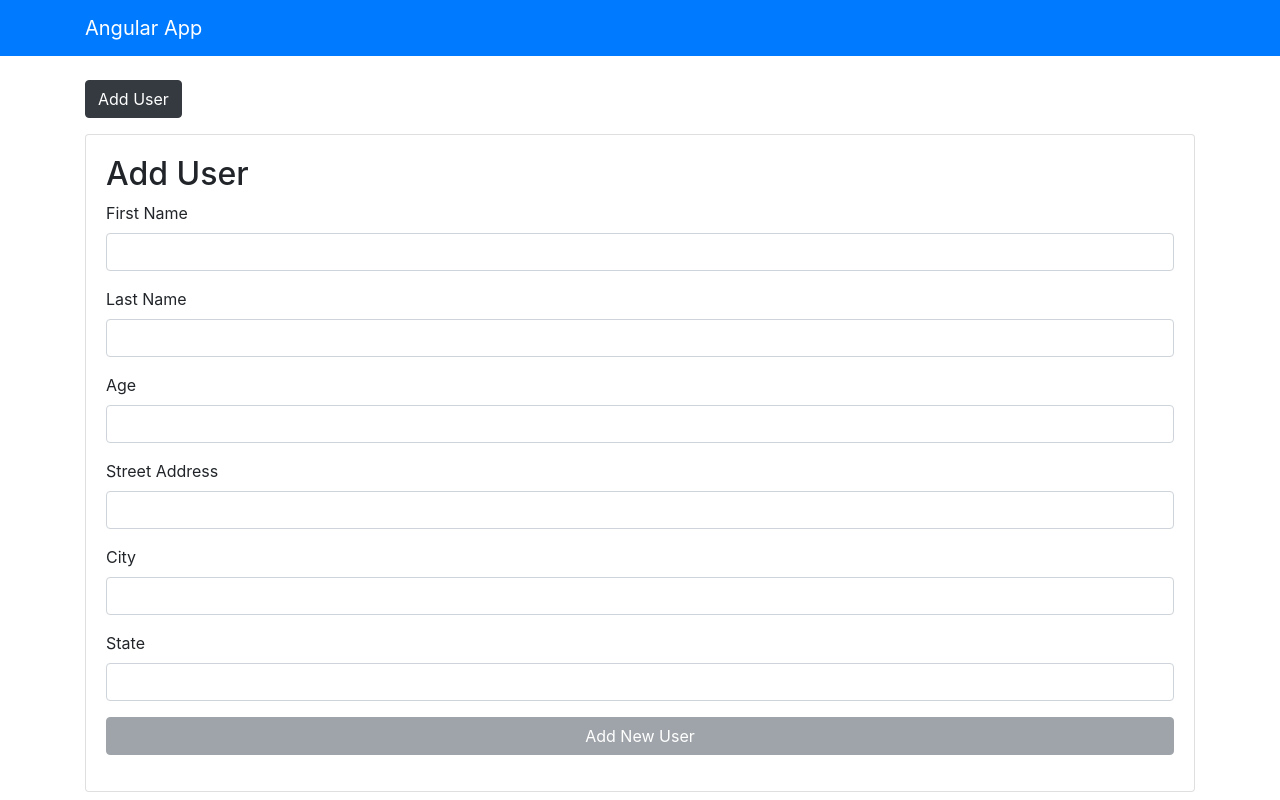
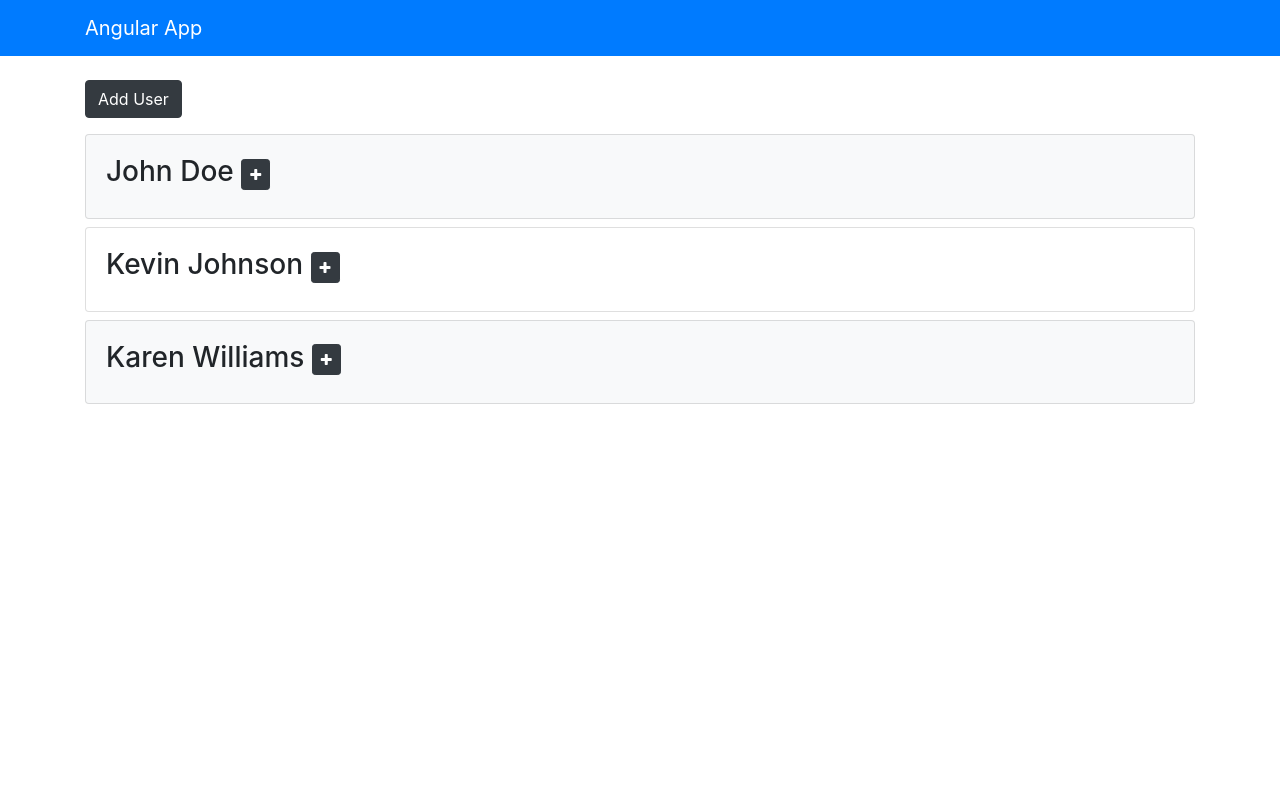
Before and after one commit to abecel22/angular-app-tutorial, an Angular app: page / in a window 1280 px wide. Shown: the top 800 px of the page. Built offline with nearby package versions, Linux system fonts and the light colour scheme.

Commit message:
Added template driven form with validation and submission.

```diff
--- a/src/app/components/user/user.component.ts
+++ b/src/app/components/user/user.component.ts
@@ -18,12 +18,7 @@
     this.user = {
       firstName: 'John',
       lastName: 'Doe',
-      age: 30,
-      address: {
-        street: '50 Main',
-        city: 'Boston',
-        state: 'MA'
-      }
+      email: 'john@gmail.com'
     };
   }
 }
--- a/src/app/components/users/users.component.html
+++ b/src/app/components/users/users.component.html
@@ -1,46 +1,55 @@
 <button class="btn btn-dark mb-3" (click)="showUserForm = !showUserForm">Add User</button>
 <div class="card card-body mb-3" *ngIf="showUserForm">
   <h2>Add User</h2>
-  <form (submit)="onSubmit($event)">
+  <form #userForm="ngForm" (ngSubmit)="onSubmit(userForm)">
     <div class="form-group">
       <label>First Name</label>
-      <input type="text" [(ngModel)]="user.firstName" class="form-control" name="firstName">
+      <input type="text" [(ngModel)]="user.firstName" [ngClass]="{'is-invalid' : userFirstName.errors && userFirstName.touched}"
+        class="form-control is-invalid" name="firstName" #userFirstName="ngModel" required minlength="2">
+      <div [hidden]="!userFirstName.errors?.required" class="invalid-feedback">
+        First name required
+      </div>
+      <div [hidden]="!userFirstName.errors?.minlength" class="invalid-feedback">
+        Must be at least 2 characters
+      </div>
+    </div>
+
+    <div class="form-group">
+      <label>Last Name</label>
+      <input type="text" [(ngModel)]="user.lastName" [ngClass]="{'is-invalid' : userLastName.errors && userLastName.touched}" class="form-control is-invalid"
+        name="lastName" #userLastName="ngModel" required minlength="2">
+      <div [hidden]="!userLastName.errors?.required" class="invalid-feedback">
+        Last name required
+      </div>
+      <div [hidden]="!userLastName.errors?.minlength" class="invalid-feedback">
+        Must be at least 2 characters
+      </div>
     </div>
     <div class="form-group">
-      <label>Last Name</label>
-      <input type="text" [(ngModel)]="user.lastName" class="form-control" name="lastName">
+      <label>Email</label>
+      <input type="email" [(ngModel)]="user.email" [ngClass]="{'is-invalid' : userEmail.errors && userEmail.touched}" class="form-control is-invalid"
+        name="email" #userEmail="ngModel" pattern="[a-z0-9!#$%&'*+/=?^_`{|}~-]+(?:\.[a-z0-9!#$%&'*+/=?^_`{|}~-]+)*@(?:[a-z0-9](?:[a-z0-9-]*[a-z0-9])?\.)+[a-z0-9](?:[a-z0-9-]*[a-z0-9])?">
+      <div [hidden]="!userEmail.errors?.required" class="invalid-feedback">
+        Email required
+      </div>
+      <div [hidden]="!userEmail.errors?.pattern" class="invalid-feedback">
+        Email is not valid
+      </div>
     </div>
-    <div class="form-group">
-      <label>Age</label>
-      <input type="number" [(ngModel)]="user.age" class="form-control" name="age">
-    </div>
-    <div class="form-group">
-      <label>Street Address</label>
-      <input type="text" [(ngModel)]="user.address.street" class="form-control" name="street">
-    </div>
-    <div class="form-group">
-      <label>City</label>
-      <input type="text" [(ngModel)]="user.address.city" class="form-control" name="city">
-    </div>
-    <div class="form-group">
-      <label>State</label>
-      <input type="text" [(ngModel)]="user.address.state" class="form-control" name="state">
-    </div>
-    <button (click)="addUser()" [disabled]="user.firstName == '' || user.lastName == ''" class="btn btn-secondary btn-block mb-3">Add New User</button>
+    <button [disabled]="!userForm.form.valid" class="btn btn-secondary btn-block mb-3">Add New User</button>
   </form>
 </div>
 <ul class="list-unstyled" *ngIf="loaded && users.length > 0">
   <li class="card card-body mb-2" *ngFor="let user of users" [class.bg-light]="user.isActive">
     <h3>{{ user.firstName }} {{ user.lastName }}
-      <small *ngIf="user.age && user.address">
+      <small>
         <button (click)="user.hide = !user.hide;" class="btn btn-dark btn-sm">
           <i [ngClass]="user.hide ? 'fa fa-plus' : 'fa fa-minus'"></i>
         </button>
       </small>
     </h3>
-    <ul class="list-group" *ngIf="!user.hide && user.age && user.address">
-      <li class="list-group-item">Age: {{ user.age }}</li>
-      <li class="list-group-item">Address: {{ user.address.street }} {{ user.address.city }}, {{ user.address.state }}</li>
+    <ul class="list-group" *ngIf="!user.hide">
+      <li class="list-group-item">Email: {{ user.email }}</li>
       <li class="list-group-item">Joined: {{ user.registered | date: "longDate"}}</li>
     </ul>
   </li>
--- a/src/app/components/users/users.component.ts
+++ b/src/app/components/users/users.component.ts
@@ -1,7 +1,6 @@
-import { Component, OnInit } from '@angular/core';
+import { Component, OnInit, ViewChild } from '@angular/core';
 
 import { User } from '../../models/User';
-import { ThrowStmt } from '@angular/compiler';
 
 @Component({
   selector: 'app-users',
@@ -12,18 +11,14 @@
   user: User = {
     firstName: '',
     lastName: '',
-    age: null,
-    address: {
-      street: '',
-      city: '',
-      state: ''
-    }
+    email: ''
   };
   users: User[];
   showExtended: boolean = true;
   loaded: boolean = false;
   enableAdd: boolean = false;
-  showUserForm: boolean = true;
+  showUserForm: boolean = false;
+  @ViewChild('userForm') form: any;
 
   constructor() {}
 
@@ -32,12 +27,7 @@
       {
         firstName: 'John',
         lastName: 'Doe',
-        age: 30,
-        address: {
-          street: '50 Main',
-          city: 'Boston',
-          state: 'MA'
-        },
+        email: 'john@gmail.com',
         isActive: true,
         registered: new Date('01/02/2018 08:30:00'),
         hide: true
@@ -45,12 +35,7 @@
       {
         firstName: 'Kevin',
         lastName: 'Johnson',
-        age: 34,
-        address: {
-          street: '20 School St',
-          city: 'Lynn',
-          state: 'MA'
-        },
+        email: 'kevin@yahoo.com',
         isActive: false,
         registered: new Date('03/11/2017 06:30:00'),
         hide: true
@@ -58,12 +43,7 @@
       {
         firstName: 'Karen',
         lastName: 'Williams',
-        age: 26,
-        address: {
-          street: '55 Mill St.',
-          city: 'Miami',
-          state: 'FL'
-        },
+        email: 'karen@gmail.com',
         isActive: true,
         registered: new Date('11/02/2016 10:30:00'),
         hide: true
@@ -72,25 +52,27 @@
     this.loaded = true;
   }
 
-  addUser() {
-    this.user.isActive = true;
-    this.user.registered = new Date();
-    this.users.unshift(this.user);
-    this.user = {
-      firstName: '',
-      lastName: '',
-      age: null,
-      address: {
-        street: '',
-        city: '',
-        state: ''
-      }
-    };
-  }
+  // addUser() {
+  //   this.user.isActive = true;
+  //   this.user.registered = new Date();
+  //   this.users.unshift(this.user);
+  //   this.user = {
+  //     firstName: '',
+  //     lastName: '',
+  //     email: ''
+  //   };
+  // }
 
-  onSubmit(e) {
-    e.preventDefault();
-    console.log(234);
+  onSubmit({ value, valid }: { value: User; valid: boolean }) {
+    if (!valid) {
+      console.log('Form is not valid');
+    } else {
+      value.isActive = true;
+      value.registered = new Date();
+      value.hide = true;
+      this.users.unshift(value);
+      this.form.reset();
+    }
   }
 
   // Method was not needed . Just added to click event in HTML template.
```
Also changed, not shown: src/app/models/User.ts (+1 -6 lines).
